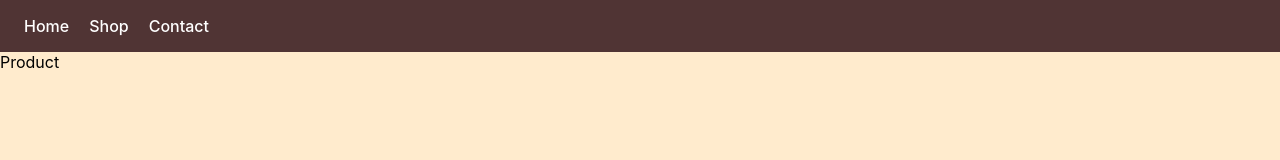
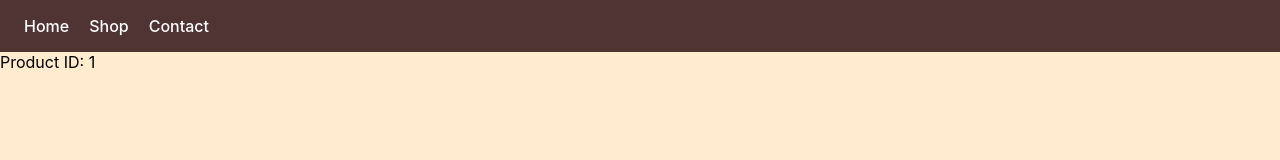
Before and after one commit to Aryan214G/prodesk-shopzone, a React (Vite) app in the folder shopzone/: page /product/1 in a window 1280 px wide. Shown: the top 160 px of the page. Built offline with nearby package versions, Linux system fonts and the light colour scheme.

Commit message:
feat: display product ID in Product component using routing parameters

```diff
--- a/shopzone/src/pages/Product.jsx
+++ b/shopzone/src/pages/Product.jsx
@@ -1,8 +1,12 @@
 import React from 'react'
+import { useParams } from "react-router-dom";
 
 const Product = () => {
+
+  const { id } = useParams();
+
   return (
-    <div>Product</div>
+    <div>Product ID: {id}</div>
   )
 }
 
```
